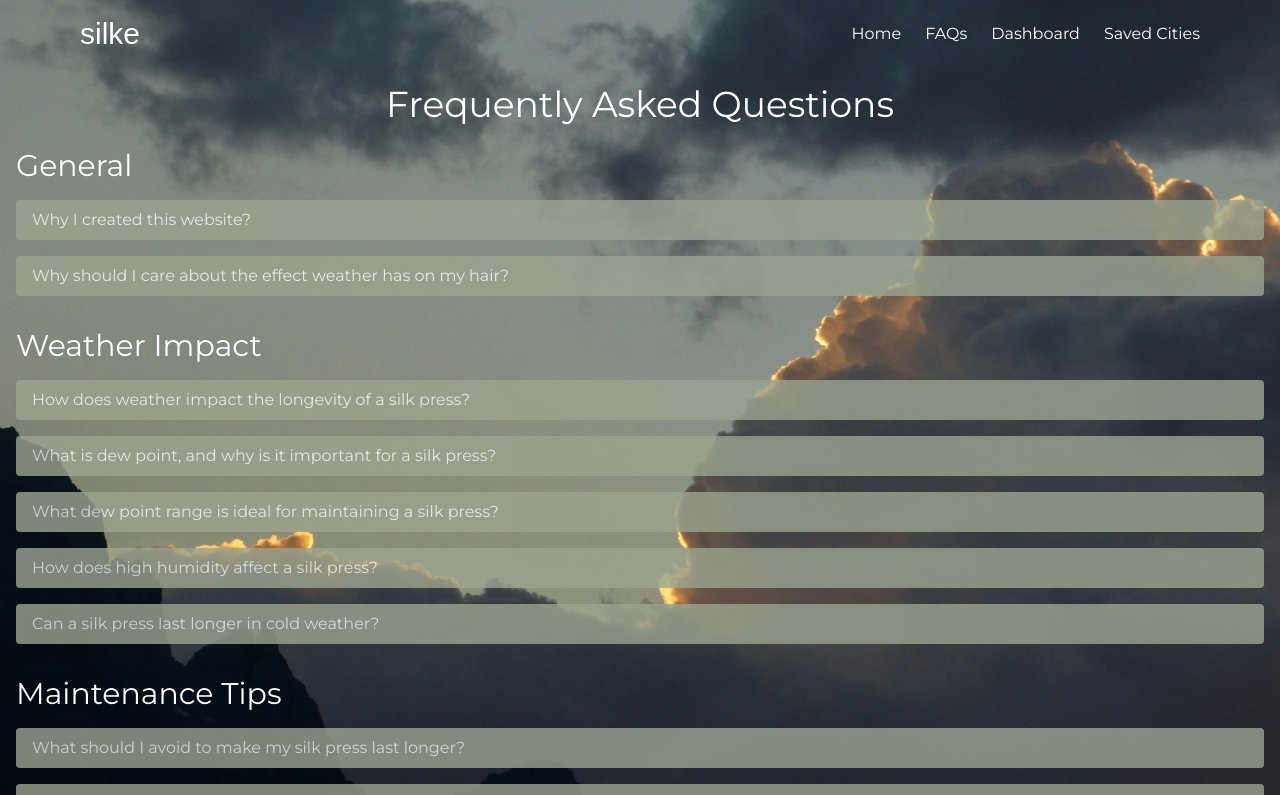
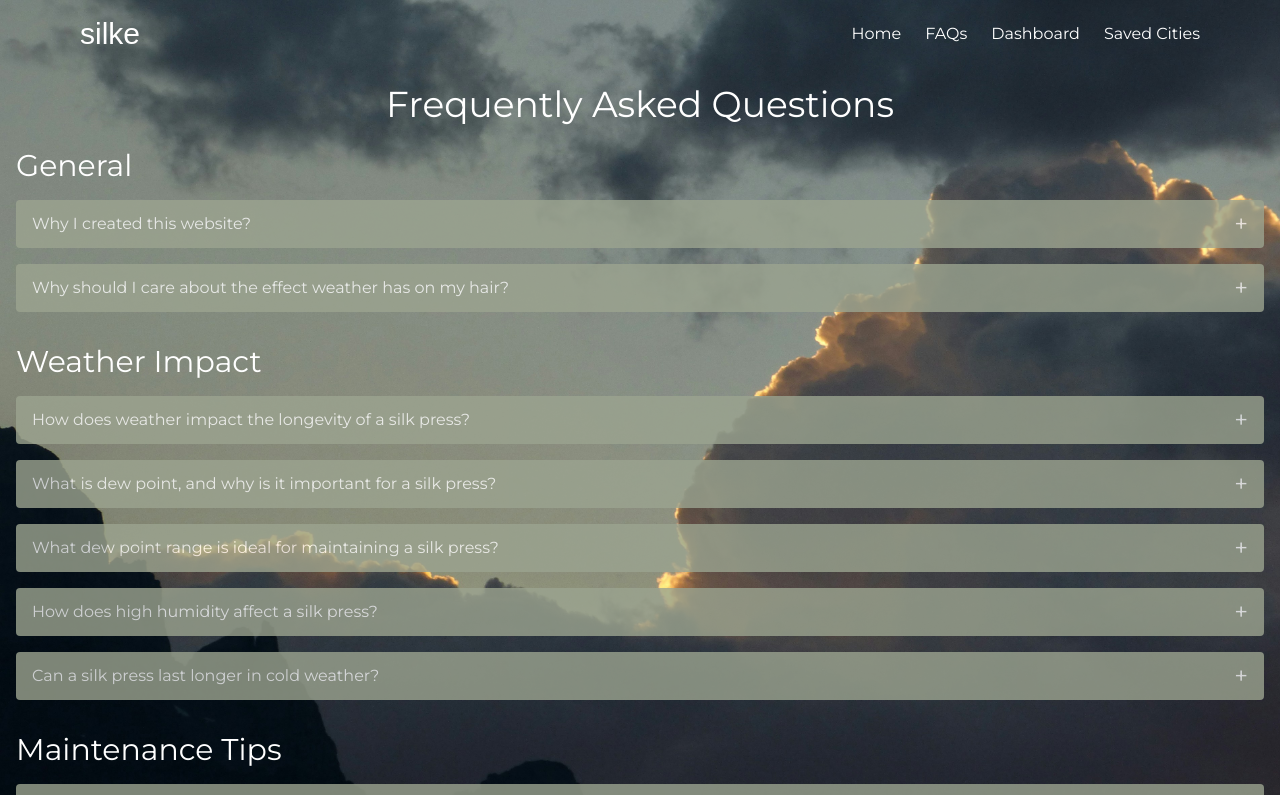
Before and after one commit to LeanneCodes/silke, a Next.js app: page /faqs in a window 1280 px wide. Shown: the top 795 px of the page. Built offline with nearby package versions, Linux system fonts and the light colour scheme; a web font is replaced by a local one.

Commit message:
add plus and minus buttons to question cards

```diff
--- a/app/faqs/page.tsx
+++ b/app/faqs/page.tsx
@@ -1,13 +1,16 @@
 'use client';
 
-import React, { useState, useEffect } from 'react';
-import faqs from './faqs.json'
+import React, { useState } from 'react';
+import faqs from './faqs.json';
 
 const About: React.FC = () => {
-  const [activeIndex, setActiveIndex] = useState<number | null>(null);
+  const [activeIndexes, setActiveIndexes] = useState<{ [category: string]: number | null }>({});
 
-  const toggleAnswer = (index: number) => {
-    setActiveIndex(activeIndex === index ? null : index);
+  const toggleAnswer = (category: string, index: number) => {
+    setActiveIndexes(prev => ({
+      ...prev,
+      [category]: prev[category] === index ? null : index
+    }));
   };
 
   return (
@@ -20,12 +23,13 @@ const About: React.FC = () => {
             {faqList.map((faq, index) => (
               <div key={index} className='bg-sage opacity-80 rounded'>
                 <button
-                  onClick={() => toggleAnswer(index)}
-                  className="w-full text-left py-2 px-4 bg-primary text-white font-montserrat rounded-t"
+                  onClick={() => toggleAnswer(category, index)}
+                  className="w-full flex justify-between items-center text-left py-2 px-4 bg-primary text-white font-montserrat rounded-t"
                 >
                   {faq.question}
+                  <span className="text-2xl">{activeIndexes[category] === index ? '-' : '+'}</span>
                 </button>
-                {activeIndex === index && (
+                {activeIndexes[category] === index && (
                   <div className="p-4 bg-white text-darkGrey font-montserrat rounded-b">
                     {faq.answer}
                   </div>
```
